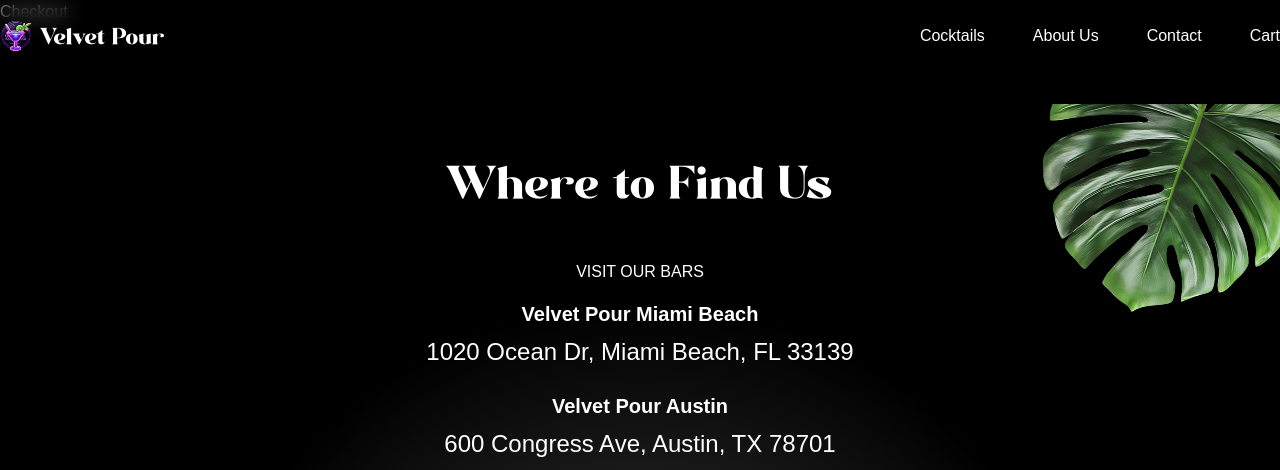
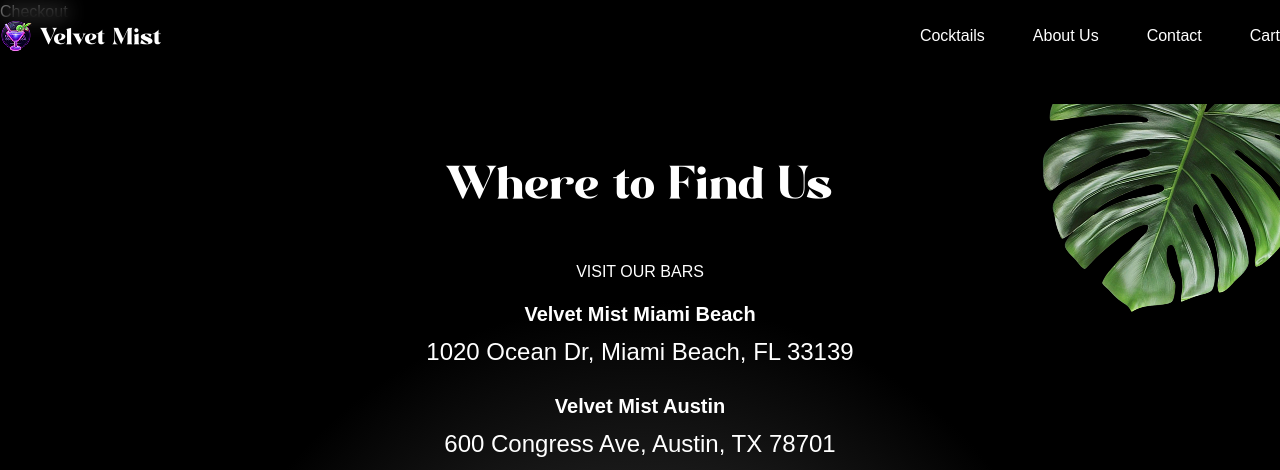
Before and after one commit to allevalion/velvet-mist, a React (Vite) app: page /checkout in a window 1280 px wide. Shown: the top 470 px of the page. Built offline with nearby package versions, Linux system fonts and the light colour scheme; a web font is replaced by a local one.

Commit message:
chore: rename project to velvet-mist

```diff
--- a/index.html
+++ b/index.html
@@ -5,7 +5,7 @@
     <link rel="icon" type="image/svg+xml" href="/vite.svg" />
     <meta name="viewport" content="width=device-width, initial-scale=1.0" />
     <link rel="shortcut icon" href="/favicon.png" type="image/x-icon" />
-    <title>Velvet Pour</title>
+    <title>Velvet Mist</title>
   </head>
   <body>
     <div id="root"></div>
--- a/package.json
+++ b/package.json
@@ -1,5 +1,5 @@
 {
-  "name": "velvet-pour",
+  "name": "velvet-mist",
   "private": true,
   "version": "0.0.0",
   "type": "module",
--- a/src/components/Header.jsx
+++ b/src/components/Header.jsx
@@ -37,7 +37,7 @@ const Header = () => {
         <div>
           <Link to="/" className="flex items-center gap-2">
             <img src={logo} alt="" />
-            <p>Velvet Pour</p>
+            <p>Velvet Mist</p>
           </Link>
 
           <ul>
--- a/src/constants/index.js
+++ b/src/constants/index.js
@@ -107,11 +107,11 @@ const contactInfo = {
 
 const barLocations = [
   {
-    name: 'Velvet Pour Miami Beach',
+    name: 'Velvet Mist Miami Beach',
     address: '1020 Ocean Dr, Miami Beach, FL 33139',
   },
   {
-    name: 'Velvet Pour Austin',
+    name: 'Velvet Mist Austin',
     address: '600 Congress Ave, Austin, TX 78701',
   },
 ];
```
Also changed, not shown: 1 other file (tests, documents, lock files or other folders).
